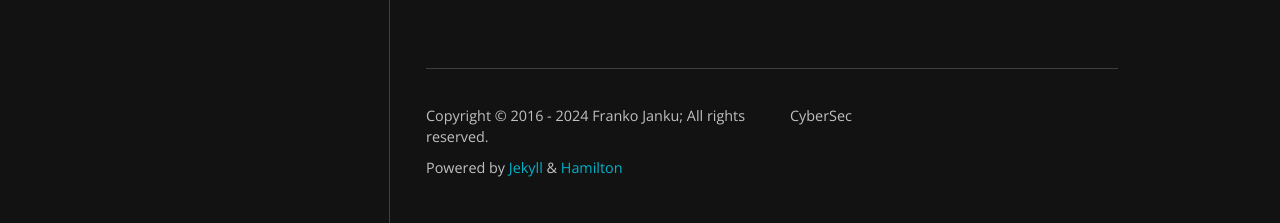
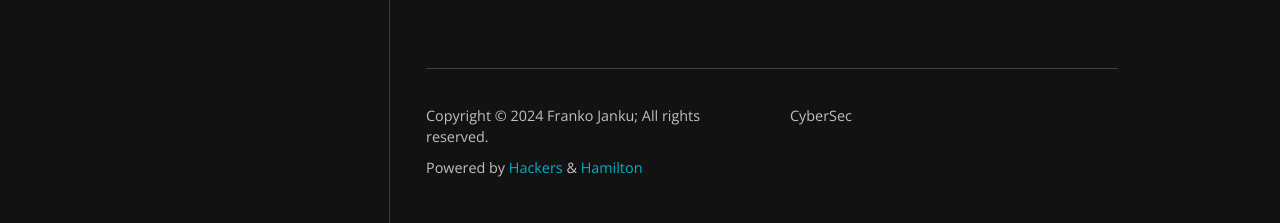
Before and after one commit to Archx0Mas/Archx0Mas.github.io, a Jekyll site: the page built from index.html, in a window 1280 px wide. Shown: the part 1913-2136 px from the top of the page. Built offline with Jekyll 4.4.1, drawn with Linux system fonts in a browser that asks for light colours; nearby versions of some CDN libraries; some web fonts are replaced; the list of posts is cut into pages by our own code.

Commit message:
Initial commit

```diff
--- a/_includes/footer.html
+++ b/_includes/footer.html
@@ -10,11 +10,11 @@
         {% assign year_string = year_from | append: '&nbsp;' | append: '-' | append: '&nbsp;' | append: year_to %}
       {% endif %}
       {% if site.author %}
-      <p>Copyright © {{ year_string }} {{ site.author }}; All rights reserved.</p>
+      <p>Copyright © 2024 {{ site.author }}; All rights reserved.</p>
       {% endif %}
     </div>
     <p>
-      Powered by <a href="https://jekyllrb.com/">Jekyll</a> & <a href="https://github.com/ngzhio/jekyll-theme-hamilton">Hamilton</a>
+      Powered by <a href="https://">Hackers</a> & <a href="https://github.com/ngzhio/jekyll-theme-hamilton">Hamilton</a>
     </p>
   </div>
 
```
